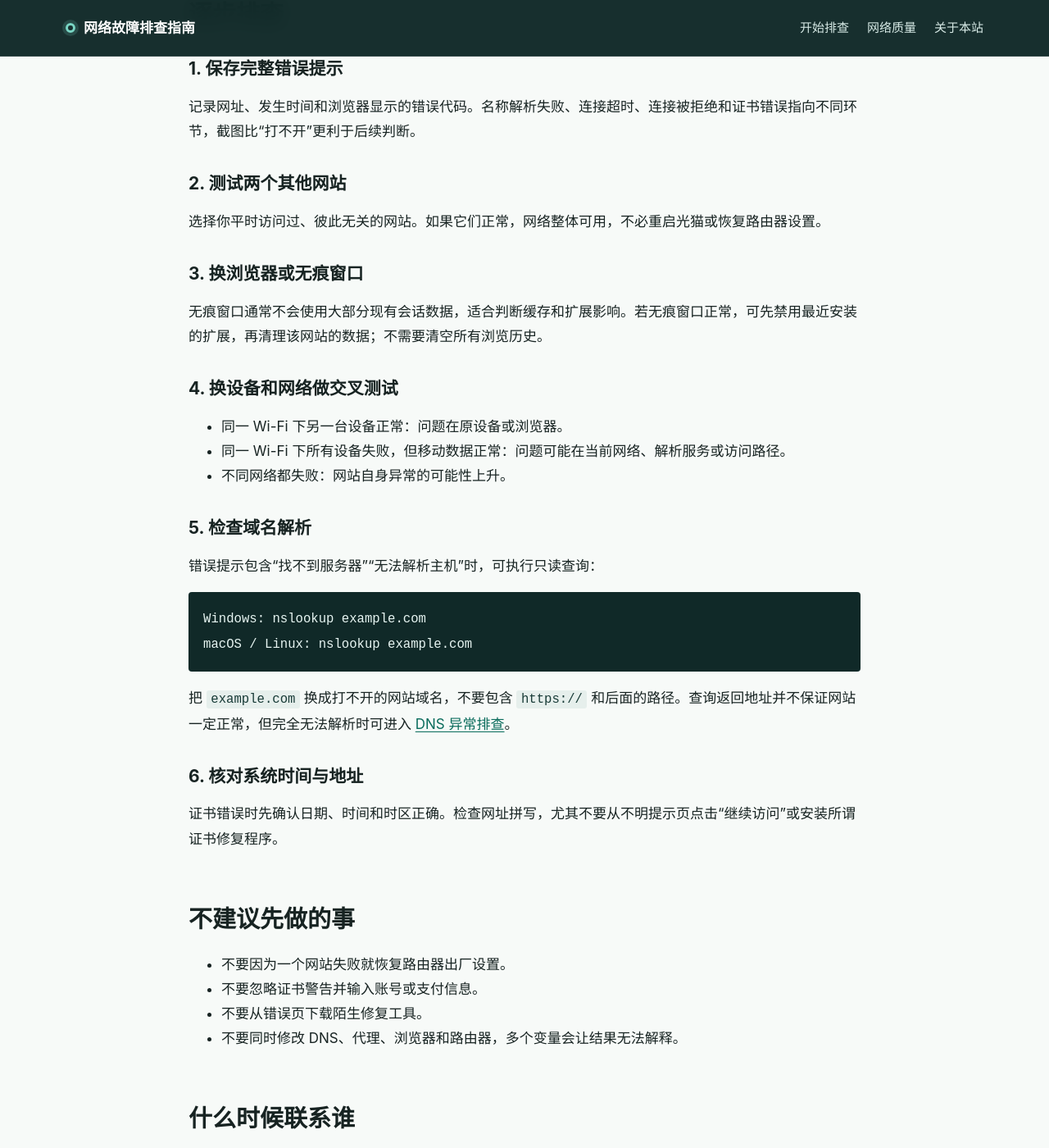
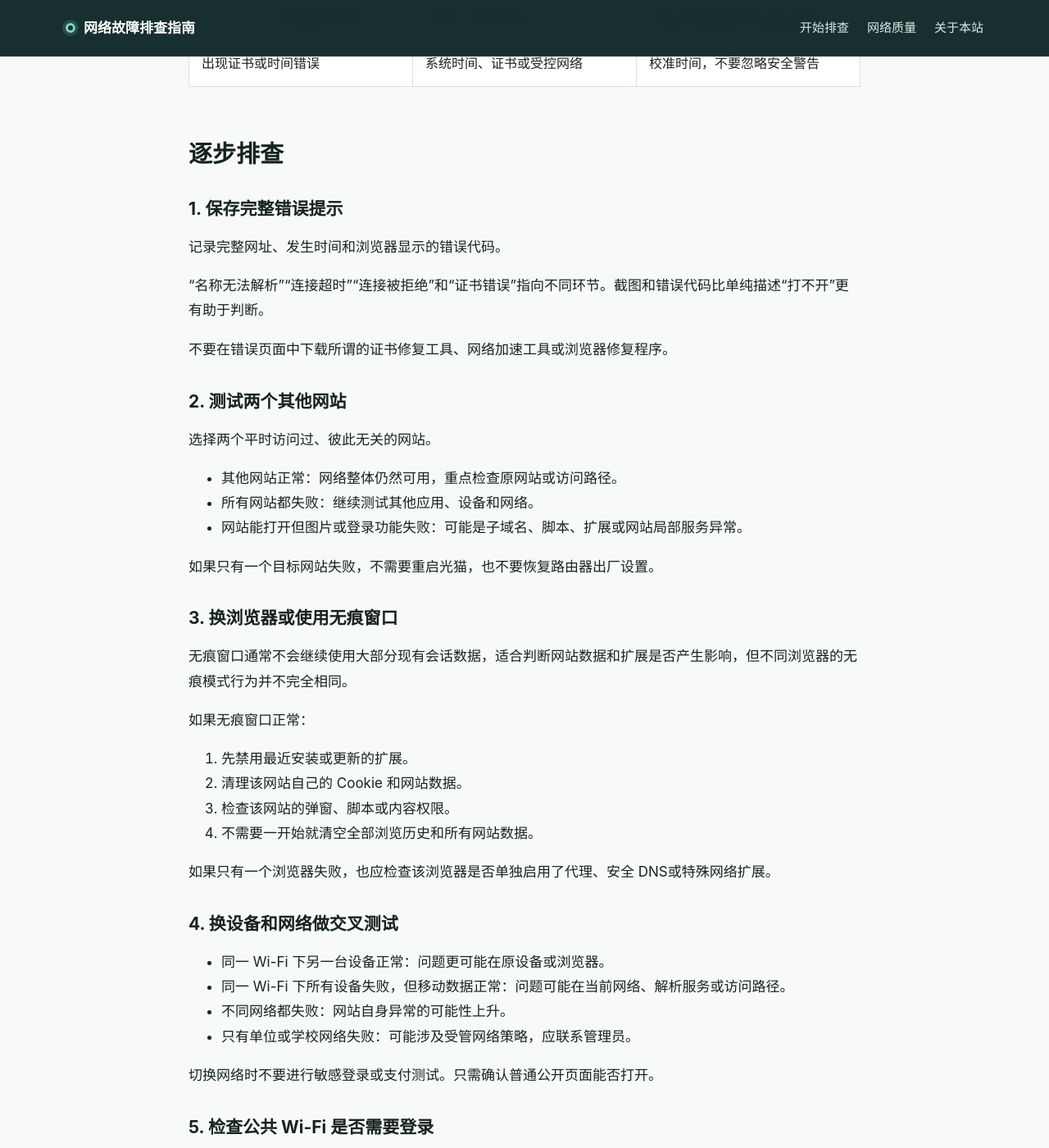
Before and after one commit to woshiprog/network-troubleshooting-guide, a Jekyll site: the page built from website-not-opening.md, in a window 1280 px wide and 1400 px high, scrolled down 1072 px. Shown: the whole window at 82% size. Built offline with Jekyll 4.4.1, drawn with Linux system fonts in a browser that asks for light colours; some of the changed text lies outside the part shown.

Commit message:
Update website-not-opening.md

````diff
--- a/website-not-opening.md
+++ b/website-not-opening.md
@@ -11,12 +11,14 @@ permalink: /website-not-opening/
 
 # 网页打不开怎么办？判断浏览器、DNS 还是网站故障
 
-<p class="article-deck">先测试其他网站和另一台设备。只坏一个网站时，不要重置整个网络；所有网站都打不开时，再检查连接与域名解析。</p>
+<p class="article-deck">先测试其他网站和另一台设备。只坏一个网站时，不要重置整个网络；所有网站都打不开时，再检查网络连接与域名解析。</p>
 
 </header>
 
 <div class="answer-box" markdown="1">
-**两分钟判断：**同一浏览器打开两个不同网站，再用另一浏览器或设备访问原网站。只有原网站失败，多半是网站或访问路径问题；只有一个浏览器失败，优先检查浏览器；所有网站都失败，再检查网络和 DNS。
+
+**两分钟判断：**在同一浏览器中打开两个不同网站，再用另一浏览器或设备访问原网站。只有原网站失败，多半是网站或访问路径问题；只有一个浏览器失败，优先检查浏览器；所有网站都失败，再检查网络、公共 Wi-Fi 认证和 DNS。
+
 </div>
 
 ## 症状对照表
@@ -26,10 +28,11 @@ permalink: /website-not-opening/
 | 测试结果 | 可能范围 | 优先动作 |
 | --- | --- | --- |
 | 只有一个网站打不开 | 网站维护、目标服务故障、特定路径 | 稍后重试并查看官方状态信息 |
-| 只有一个浏览器打不开 | 扩展、缓存、代理或浏览器配置 | 无痕窗口、禁用最近新增扩展 |
-| 同一网络所有设备都打不开该网站 | 网站或网络路径 | 换网络对照，保留错误信息 |
-| 所有网站都显示名称解析错误 | DNS | 查询域名并检查 DNS 设置 |
-| 所有网站都超时 | 本地网络、路由器或上游线路 | 测试其他应用和设备 |
+| 只有一个浏览器打不开 | 扩展、网站数据、代理或浏览器配置 | 使用无痕窗口，检查最近新增的扩展 |
+| 同一网络的所有设备都打不开该网站 | 网站、解析服务或网络路径 | 换网络对照，保留完整错误信息 |
+| 所有网站都显示名称解析错误 | DNS 或加密 DNS | 查询域名并检查 DNS 设置 |
+| 所有网站都连接超时 | 本地网络、路由器或上游线路 | 测试其他应用和设备 |
+| 公共 Wi-Fi 已连接但网页均打不开 | 登录认证尚未完成 | 查看系统登录提示或重新连接 |
 | 出现证书或时间错误 | 系统时间、证书或受控网络 | 校准时间，不要忽略安全警告 |
 
 </div>
@@ -38,68 +41,125 @@ permalink: /website-not-opening/
 
 ### 1. 保存完整错误提示
 
-记录网址、发生时间和浏览器显示的错误代码。名称解析失败、连接超时、连接被拒绝和证书错误指向不同环节，截图比“打不开”更利于后续判断。
+记录完整网址、发生时间和浏览器显示的错误代码。
+
+“名称无法解析”“连接超时”“连接被拒绝”和“证书错误”指向不同环节。截图和错误代码比单纯描述“打不开”更有助于判断。
+
+不要在错误页面中下载所谓的证书修复工具、网络加速工具或浏览器修复程序。
 
 ### 2. 测试两个其他网站
 
-选择你平时访问过、彼此无关的网站。如果它们正常，网络整体可用，不必重启光猫或恢复路由器设置。
+选择两个平时访问过、彼此无关的网站。
 
-### 3. 换浏览器或无痕窗口
+- 其他网站正常：网络整体仍然可用，重点检查原网站或访问路径。
+- 所有网站都失败：继续测试其他应用、设备和网络。
+- 网站能打开但图片或登录功能失败：可能是子域名、脚本、扩展或网站局部服务异常。
 
-无痕窗口通常不会使用大部分现有会话数据，适合判断缓存和扩展影响。若无痕窗口正常，可先禁用最近安装的扩展，再清理该网站的数据；不需要清空所有浏览历史。
+如果只有一个目标网站失败，不需要重启光猫，也不要恢复路由器出厂设置。
+
+### 3. 换浏览器或使用无痕窗口
+
+无痕窗口通常不会继续使用大部分现有会话数据，适合判断网站数据和扩展是否产生影响，但不同浏览器的无痕模式行为并不完全相同。
+
+如果无痕窗口正常：
+
+1. 先禁用最近安装或更新的扩展。
+2. 清理该网站自己的 Cookie 和网站数据。
+3. 检查该网站的弹窗、脚本或内容权限。
+4. 不需要一开始就清空全部浏览历史和所有网站数据。
+
+如果只有一个浏览器失败，也应检查该浏览器是否单独启用了代理、安全 DNS或特殊网络扩展。
 
 ### 4. 换设备和网络做交叉测试
 
-- 同一 Wi-Fi 下另一台设备正常：问题在原设备或浏览器。
+- 同一 Wi-Fi 下另一台设备正常：问题更可能在原设备或浏览器。
 - 同一 Wi-Fi 下所有设备失败，但移动数据正常：问题可能在当前网络、解析服务或访问路径。
 - 不同网络都失败：网站自身异常的可能性上升。
+- 只有单位或学校网络失败：可能涉及受管网络策略，应联系管理员。
 
-### 5. 检查域名解析
+切换网络时不要进行敏感登录或支付测试。只需确认普通公开页面能否打开。
 
-错误提示包含“找不到服务器”“无法解析主机”时，可执行只读查询：
+### 5. 检查公共 Wi-Fi 是否需要登录
+
+酒店、机场、商场、医院和其他公共 Wi-Fi 可能要求先完成网页认证。设备虽然显示“已连接”，但认证完成前不一定可以访问互联网。
+
+可以按以下顺序检查：
+
+1. 查看系统是否弹出“登录网络”或“需要认证”的通知。
+2. 断开该 Wi-Fi 后重新连接，等待系统再次显示认证入口。
+3. 确认连接的是场所公开标示的正确网络名称。
+4. 无法确认登录页面真伪时，向现场工作人员核对。
+
+不要在来历不明的认证页面输入邮箱主密码、支付信息或与该场所无关的重要账号。公共网络要求安装陌生证书、配置文件或应用时，应停止操作并向网络提供方确认。
+
+### 6. 检查域名解析
+
+错误提示包含“找不到服务器”“无法解析主机”或类似文字时，可以执行只读查询：
 
 ```text
 Windows: nslookup example.com
 macOS / Linux: nslookup example.com
 ```
 
-把 `example.com` 换成打不开的网站域名，不要包含 `https://` 和后面的路径。查询返回地址并不保证网站一定正常，但完全无法解析时可进入 [DNS 异常排查]({{ '/dns-troubleshooting/' | relative_url }})。
+把 `example.com` 换成打不开的网站域名，不要包含 `https://` 和后面的页面路径。
 
-### 6. 核对系统时间与地址
+查询返回地址只表示这次域名解析得到结果，不保证网站服务器、证书和访问路径一定正常。连续查询多个正常域名都失败时，再进入 [DNS 异常排查]({{ '/dns-troubleshooting/' | relative_url }})。
 
-证书错误时先确认日期、时间和时区正确。检查网址拼写，尤其不要从不明提示页点击“继续访问”或安装所谓证书修复程序。
+部分浏览器可能使用自己的“安全 DNS”或加密 DNS。`nslookup` 正常但只有一个浏览器失败时，还应检查该浏览器的安全 DNS、代理和扩展设置。
+
+### 7. 核对系统时间与网址
+
+出现证书错误时，先确认设备的日期、时间和时区正确。
+
+同时检查：
+
+- 域名是否拼写正确。
+- 页面是否被跳转到陌生域名。
+- 证书错误是否只发生在一个网站。
+- 单位网络是否使用管理员明确提供的安全检查方案。
+
+不要在无法确认原因时点击“继续访问”，更不要在证书警告页面中输入账号、验证码、银行卡或支付信息。
 
 ## 不建议先做的事
 
 - 不要因为一个网站失败就恢复路由器出厂设置。
-- 不要忽略证书警告并输入账号或支付信息。
-- 不要从错误页下载陌生修复工具。
-- 不要同时修改 DNS、代理、浏览器和路由器，多个变量会让结果无法解释。
+- 不要忽略证书警告并继续输入敏感信息。
+- 不要从错误页面下载陌生修复工具。
+- 不要同时修改 DNS、代理、浏览器和路由器。
+- 不要为了测试而关闭系统安全防护或安装陌生证书。
+- 不要把搜索结果中存在该网页，当成网站当前一定正常的证据。
 
 ## 什么时候联系谁
 
-- 只有一个网站在多个网络都失败：联系网站支持或等待其恢复。
-- 单一浏览器持续失败：更新浏览器，检查扩展和该网站权限。
-- 单位网络中特定网站被策略阻止：联系网络管理员。
-- 所有设备、所有网站都超时：查看 [路由器网络异常排查]({{ '/router-network-troubleshooting/' | relative_url }}) 或联系运营商。
+- 只有一个网站在多个网络中都失败：联系网��支持或等待其恢复。
+- 单一浏览器持续失败：更新浏览器，检查扩展、安全 DNS 和网站权限。
+- 公共 Wi-Fi 无法弹出认证页面：联系场所工作人员或网络提供方。
+- 单位网络中的特定网站被策略阻止：联系网络管理员。
+- 所有设备和所有网站都连接超时：查看 [路由器网络异常排查]({{ '/router-network-troubleshooting/' | relative_url }}) 或联系运营商。
+- 出现可疑跳转、陌生证书安装要求或账号风险提示：停止输入信息，并改用可信网络核查。
 
 ## 常见问题
 
 ### 清缓存能解决所有网页问题吗？
 
-不能。缓存只与一部分加载、登录或旧资源问题有关。名称解析、网络中断、证书错误和网站宕机不会因为清缓存自动解决。
+不能。缓存只与部分加载、登录或旧资源问题有关。名称解析失败、网络中断、证书错误和网站服务异常不会因为清缓存自动解决。
 
 ### 能搜到网页但点开失败，说明 DNS 正常吗？
 
-不一定。搜索结果可能来自之前的索引，点击后的目标域名、子域名或网络路径仍可能出现问题。
+不一定。搜索结果可能来自搜索引擎之前保存的索引。点击后的目标域名、子域名、证书或网络路径仍可能出现问题。
 
 ### 显示连接不安全还可以继续吗？
 
-不要在无法确认原因时继续，更不要输入敏感信息。先校准系统时间、核对网址，并等待网站修复有效证书。
+无法确认原因时不要继续，更不要输入敏感信息。先校准系统时间、核对网址，并通过网站官方渠道确认是否存在证书故障。
+
+### 为什么应用正常，网页却打不开？
+
+应用和网页可能使用不同的服务器、域名、解析方式和网络路径。某个应用正常，只能说明网络并非完全中断，不能证明浏览器、DNS 和目标网站都正常。
 
 <div class="next-links" markdown="1">
 
-[DNS 异常怎么判断]({{ '/dns-troubleshooting/' | relative_url }}) [Wi-Fi 已连接但不能上网]({{ '/wifi-connected-no-internet/' | relative_url }})
+[DNS 异常怎么判断]({{ '/dns-troubleshooting/' | relative_url }}) [Wi-Fi 已连接但不能上网]({{ '/wifi-connected-no-internet/' | relative_url }}) [只有一台设备不能上网]({{ '/one-device-no-internet/' | relative_url }})
 
 </div>
+
 </article>
````
